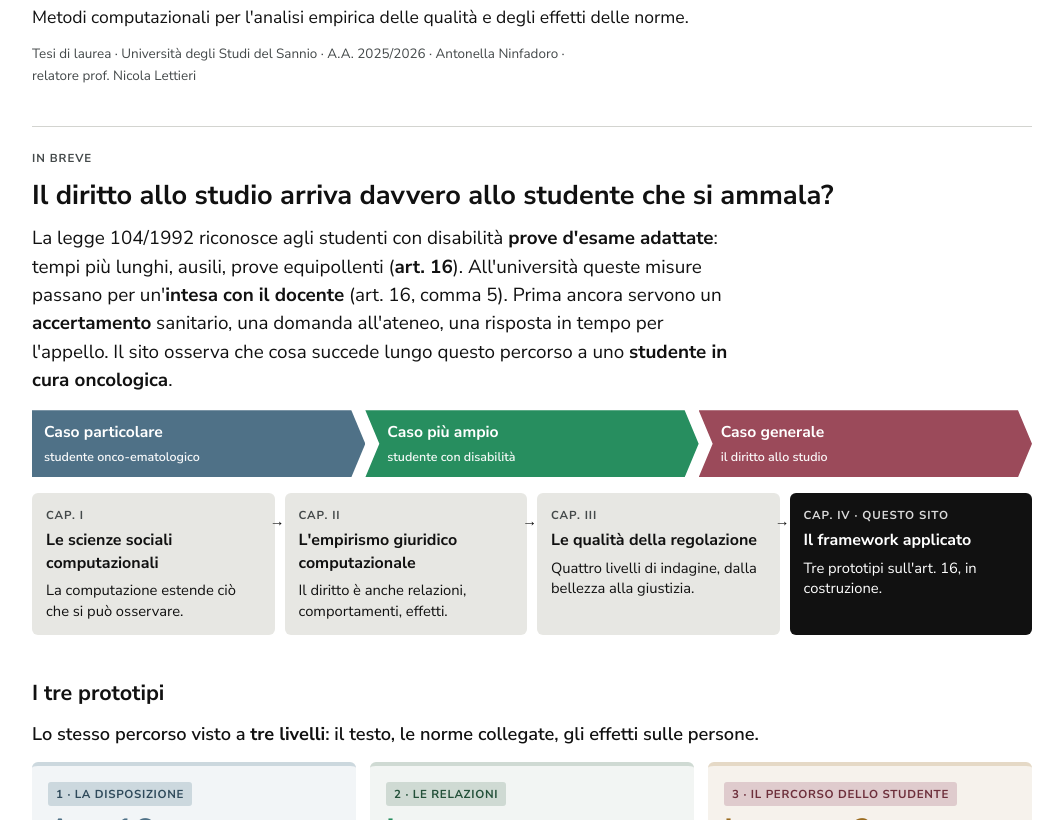
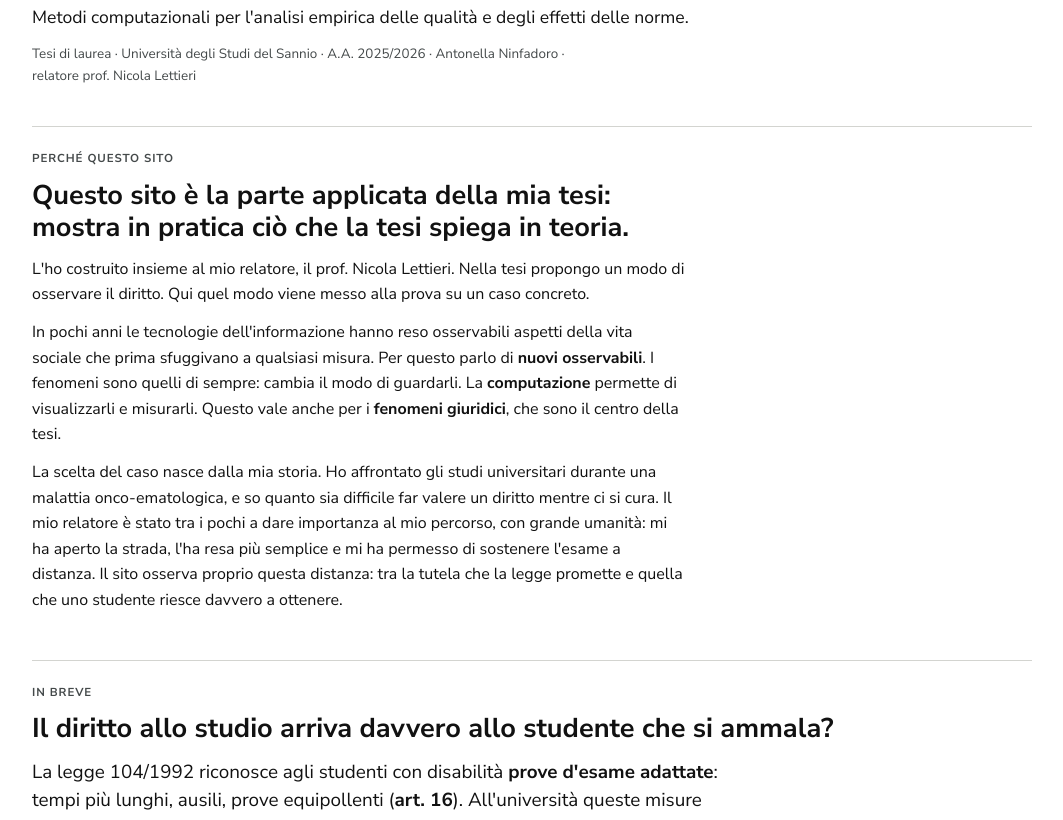
Before and after one commit to antonellaninfadoro/Nuovi-osservabili-art-16, a plain HTML site: page index.html in a window 1280 px wide. Shown: the part 458-1278 px from the top of the page, without its empty margins (108-1171 px from the left). Drawn offline with Linux system fonts and the light colour scheme.

Commit message:
Framework: introduzione "Perché questo sito" (bozza da rivedere)
Co-Authored-By: Claude Opus 5.5 <noreply@anthropic.com>
Claude-Session: https://claude.ai/code/session_013d5qVepvE1LVoQDoq7xSrB

```diff
--- a/index.html
+++ b/index.html
@@ -29,6 +29,14 @@
   <p class="sottotitolo">Metodi computazionali per l'analisi empirica delle qualità e degli effetti delle norme.</p>
   <p class="nota">Tesi di laurea · Università degli Studi del Sannio · A.A. 2025/2026 · Antonella Ninfadoro · relatore prof. Nicola Lettieri</p>
 </header>
+
+<section class="inbreve" aria-labelledby="t-perche">
+  <span class="etichetta">Perché questo sito</span>
+  <h2 id="t-perche">Questo sito è la parte applicata della mia tesi: mostra in pratica ciò che la tesi spiega in teoria.</h2>
+  <p>L'ho costruito insieme al mio relatore, il prof. Nicola Lettieri. Nella tesi propongo un modo di osservare il diritto. Qui quel modo viene messo alla prova su un caso concreto.</p>
+  <p>In pochi anni le tecnologie dell'informazione hanno reso osservabili aspetti della vita sociale che prima sfuggivano a qualsiasi misura. Per questo parlo di <b>nuovi osservabili</b>. I fenomeni sono quelli di sempre: cambia il modo di guardarli. La <b>computazione</b> permette di visualizzarli e misurarli. Questo vale anche per i <b>fenomeni giuridici</b>, che sono il centro della tesi.</p>
+  <p>La scelta del caso nasce dalla mia storia. Ho affrontato gli studi universitari durante una malattia onco-ematologica, e so quanto sia difficile far valere un diritto mentre ci si cura. Il mio relatore è stato tra i pochi a dare importanza al mio percorso, con grande umanità: mi ha aperto la strada, l'ha resa più semplice e mi ha permesso di sostenere l'esame a distanza. Il sito osserva proprio questa distanza: tra la tutela che la legge promette e quella che uno studente riesce davvero a ottenere.</p>
+</section>
 
 <section class="inbreve" aria-labelledby="t-inbreve">
   <span class="etichetta">In breve</span>
```
